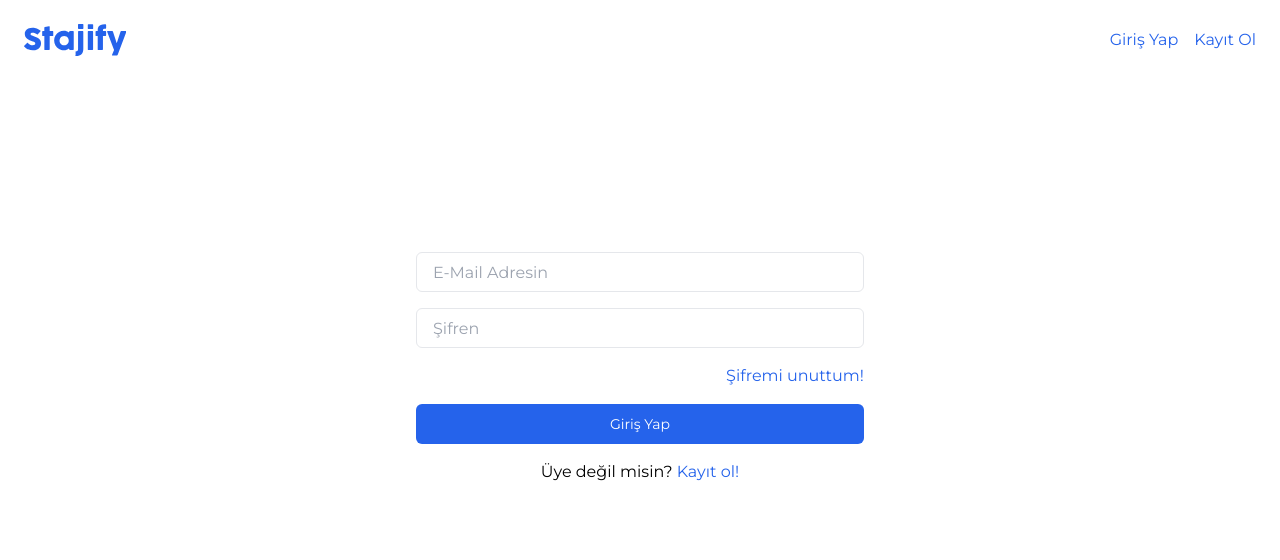
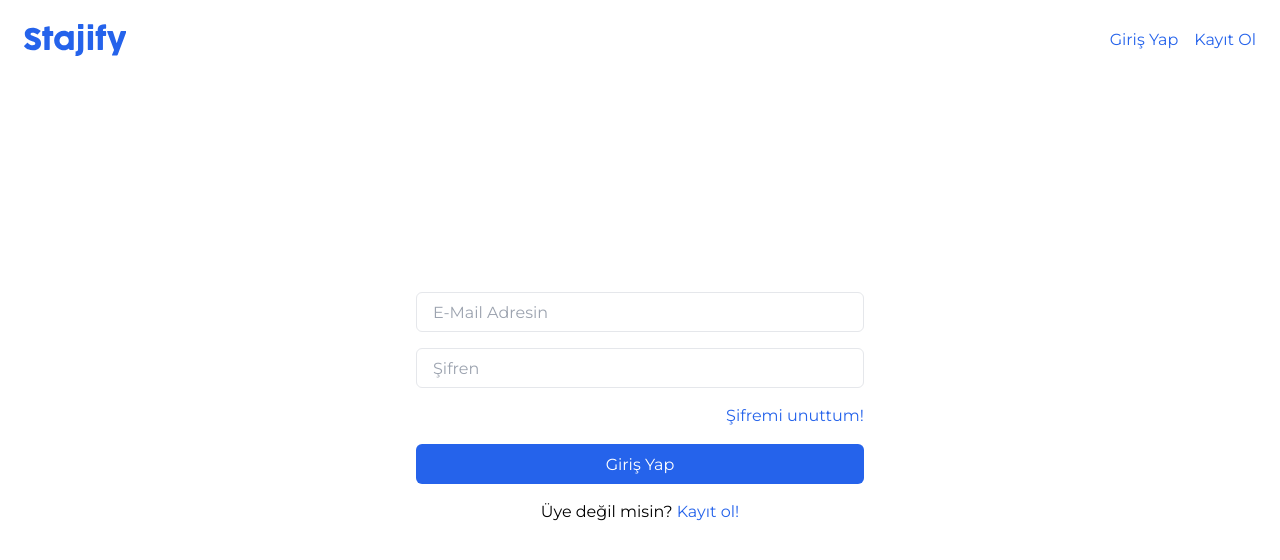
Before and after one commit to onurravli/stajify, a Next.js app in the folder packages/frontend/: page /login in a window 1280 px wide. Shown: the top 560 px of the page. Built offline with nearby package versions, Linux system fonts and the light colour scheme.

Commit message:
chore(frontend): update login page

```diff
--- a/packages/frontend/src/app/login/page.tsx
+++ b/packages/frontend/src/app/login/page.tsx
@@ -7,7 +7,7 @@ import { useState } from "react";
 export default function Login() {
   const [email, setEmail] = useState("");
   return (
-    <main className="flex min-h-[calc(100vh-4rem)] flex-col items-center justify-center px-8 py-24 mt-0">
+    <main className="flex min-h-[calc(100vh-4rem)] flex-col items-center justify-center px-8 py-24 mt-10">
       <form className="w-full md:max-w-md flex flex-col items-center align-middle justify-center gap-4">
         <Input
           placeholder="E-Mail Adresin"
@@ -30,7 +30,7 @@ export default function Login() {
           <a href="#">Şifremi unuttum!</a>
         </span>
         <Button size="sm" variant="primary" className="w-full">
-          Giriş Yap
+          <span className="text-base">Giriş Yap</span>
         </Button>
         <span>
           Üye değil misin? <a href="/register">Kayıt ol!</a>
```
